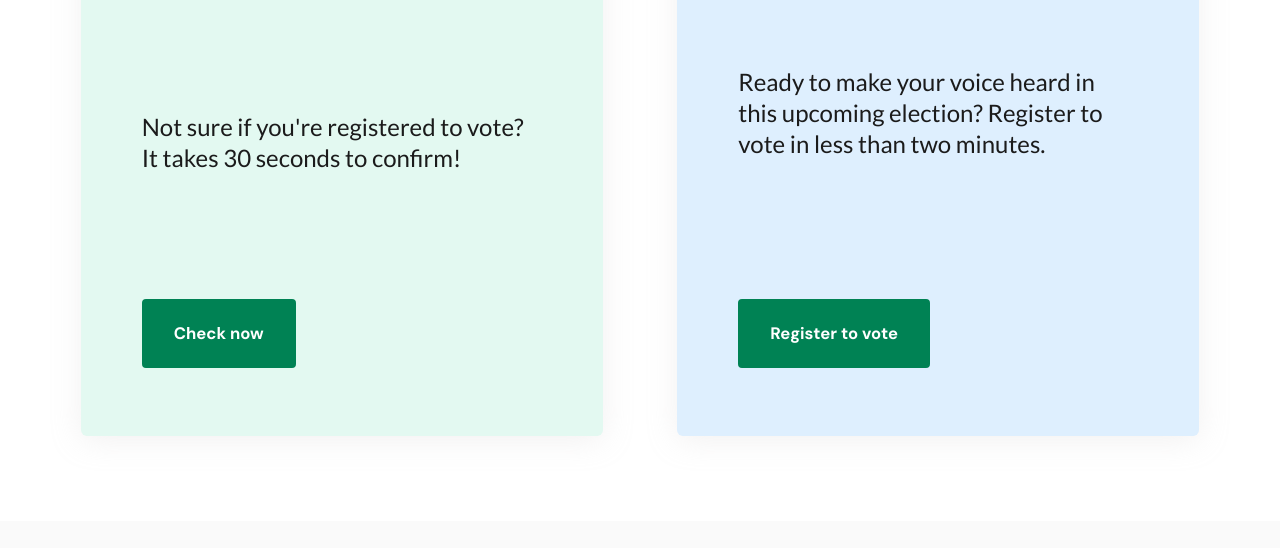
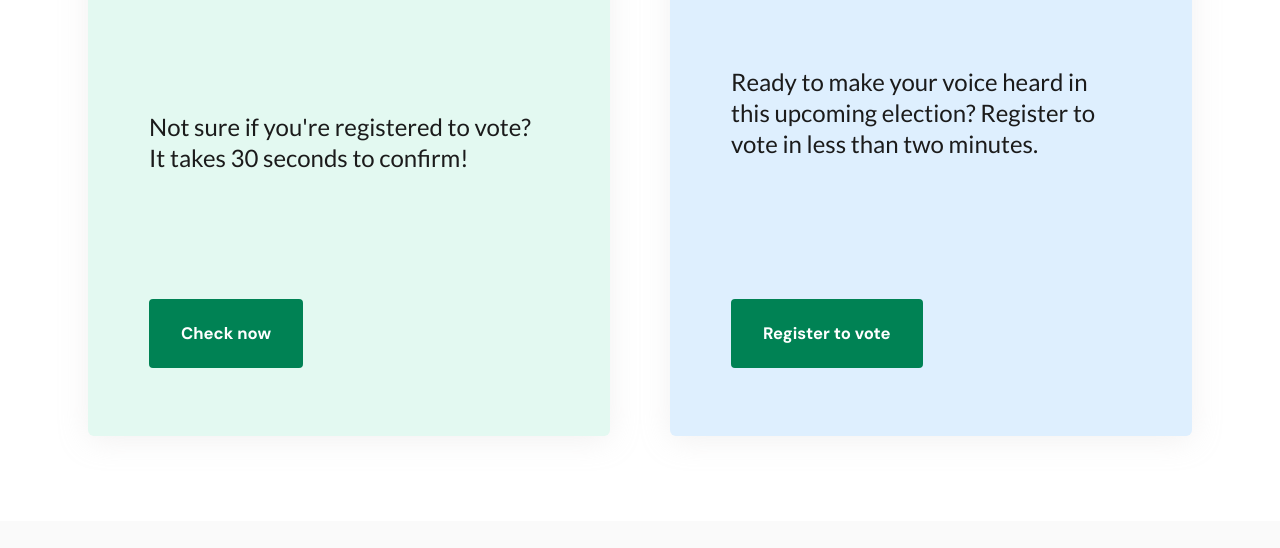
Before and after one commit to codeforsanjose/open-disclosure, a Gatsby site: page /registerToVote in a window 1280 px wide. Shown: the part 683-1231 px from the top of the page. Built offline with nearby package versions, Linux system fonts and the light colour scheme; Gatsby itself is replaced by a stand-in of ours.

Commit message:
Fix card spacing

```diff
--- a/src/components/registerToVoteCard.module.scss
+++ b/src/components/registerToVoteCard.module.scss
@@ -7,7 +7,7 @@ $secondaryBlue: #deeffe;
   min-height: 50rem;
   flex-direction: column;
   justify-content: space-between;
-  margin: 4rem 1.5rem;
+  margin: 4rem 3rem;
   padding: 6.8rem 6.1rem;
   box-shadow: 0px 4px 30px rgba(203, 201, 201, 0.25);
   border-radius: 0.6rem;
--- a/src/pages/registerToVote.module.scss
+++ b/src/pages/registerToVote.module.scss
@@ -2,7 +2,7 @@
   .body {
     display: flex;
     flex-direction: row;
-    justify-content: space-evenly;
+    align-self: center;
     flex-wrap: wrap;
     padding: 4.5rem 2.1rem;
   }
```
